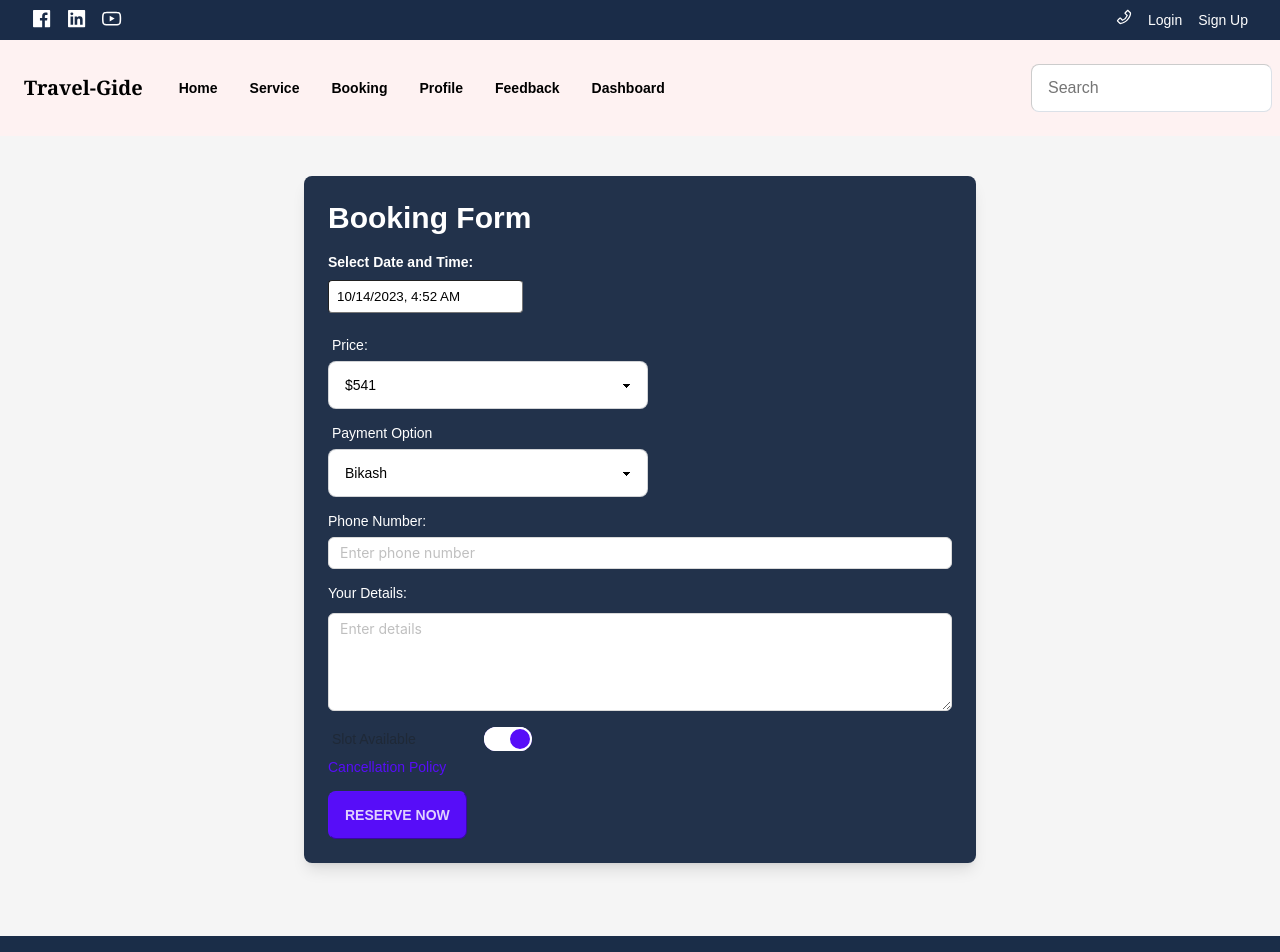
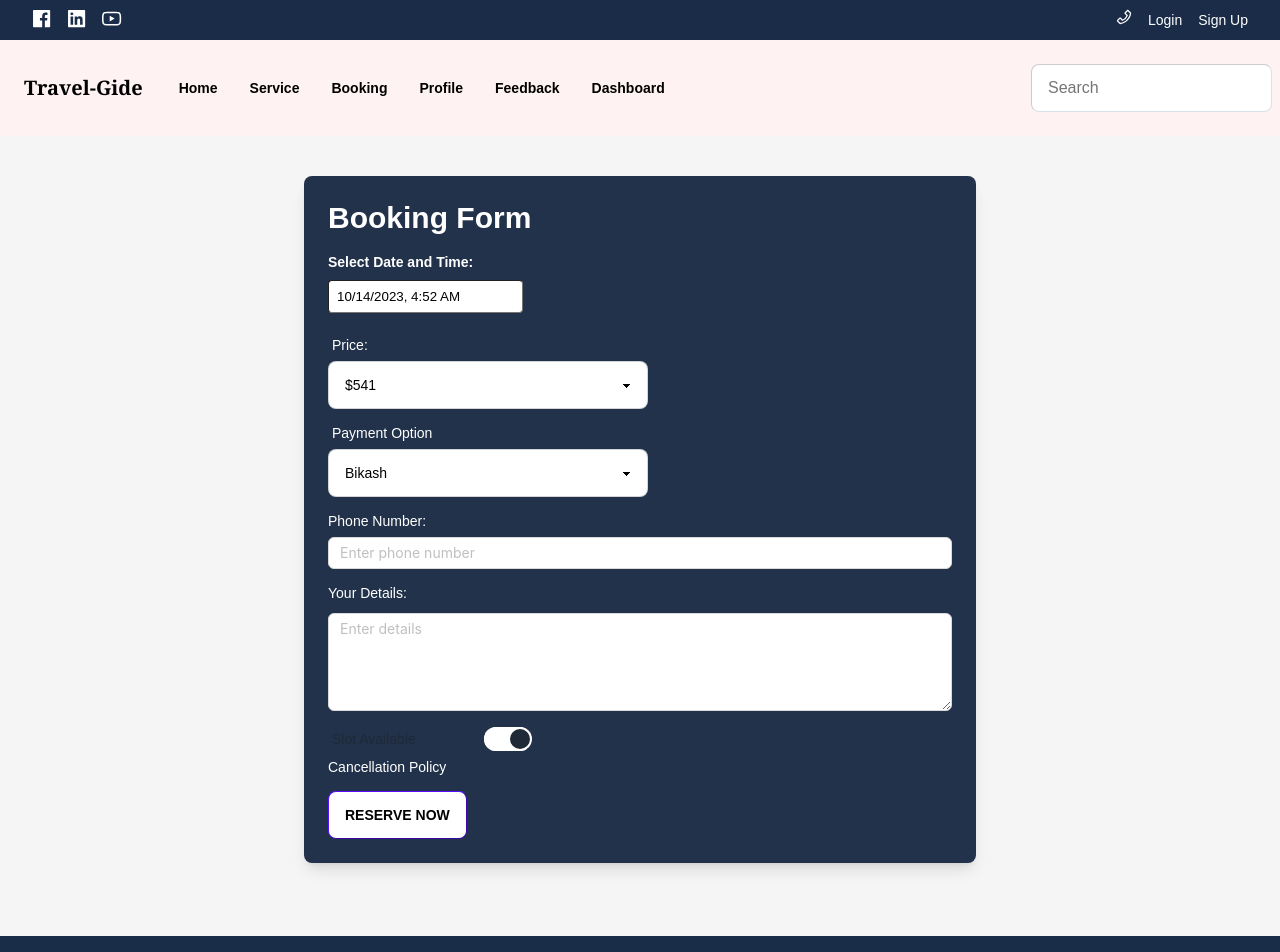
Before and after one commit to nazmu957/travel-gide, a Next.js app: page /booking in a window 1280 px wide. Shown: the top 952 px of the page. Built offline with nearby package versions, Linux system fonts and the light colour scheme; no server answers.

Commit message:
all button updated

```diff
--- a/src/pages/booking.js
+++ b/src/pages/booking.js
@@ -135,18 +135,18 @@ const BookingPage = () => {
                 <input
                   id="slotAvailable"
                   type="checkbox"
-                  className="toggle toggle-primary border-4"
+                  className="toggle border-4"
                   checked={slotAvailable}
                   onChange={() => setSlotAvailable(!slotAvailable)}
                 />
               </label>
             </div>
             <Link href={"/policy"}>
-              <span className="text-primary">Cancellation Policy</span>
+              <span className="text-white">Cancellation Policy</span>
             </Link>
           </div>
 
-          <button type="submit" className="btn btn-primary mt-4">
+          <button type="submit" className="btn btn-primary bg-white text-black mt-4">
             Reserve Now
           </button>
         </div>
```
